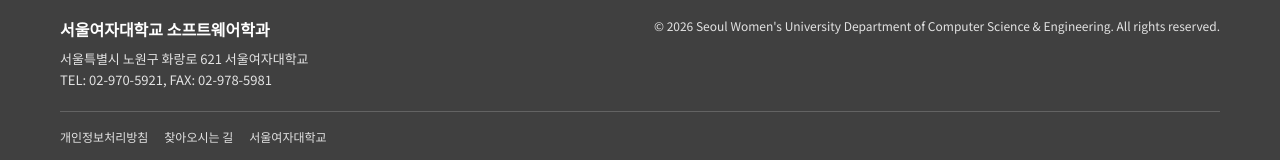
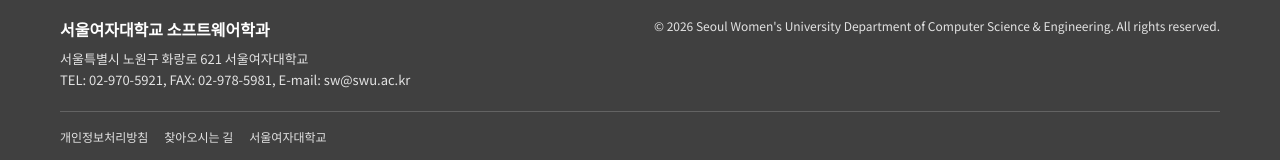
Before and after one commit to swu-sw-hompage/FE-v1, a React (Vite) app: page / in a window 1280 px wide. Shown: the part 1343-1503 px from the top of the page. Built offline with nearby package versions, Linux system fonts and the light colour scheme; no server answers; a web font is replaced by a local one.

Commit message:
푸터에 학과 이메일(sw@swu.ac.kr) 추가
Co-Authored-By: Claude Opus 5.5 <noreply@anthropic.com>
Claude-Session: https://claude.ai/code/session_01NDor54reLQLVdFe8JFAejr

```diff
--- a/src/components/layout/Footer.jsx
+++ b/src/components/layout/Footer.jsx
@@ -9,7 +9,7 @@ export default function Footer() {
           <div className="footer__info">
             <strong>서울여자대학교 소프트웨어학과</strong>
             <p>서울특별시 노원구 화랑로 621 서울여자대학교</p>
-            <p>TEL: 02-970-5921, FAX: 02-978-5981</p>
+            <p>TEL: 02-970-5921, FAX: 02-978-5981, E-mail: sw@swu.ac.kr</p>
           </div>
           <p className="footer__copyright">
             © {new Date().getFullYear()} Seoul Women&apos;s University Department of Computer Science &amp;
```
